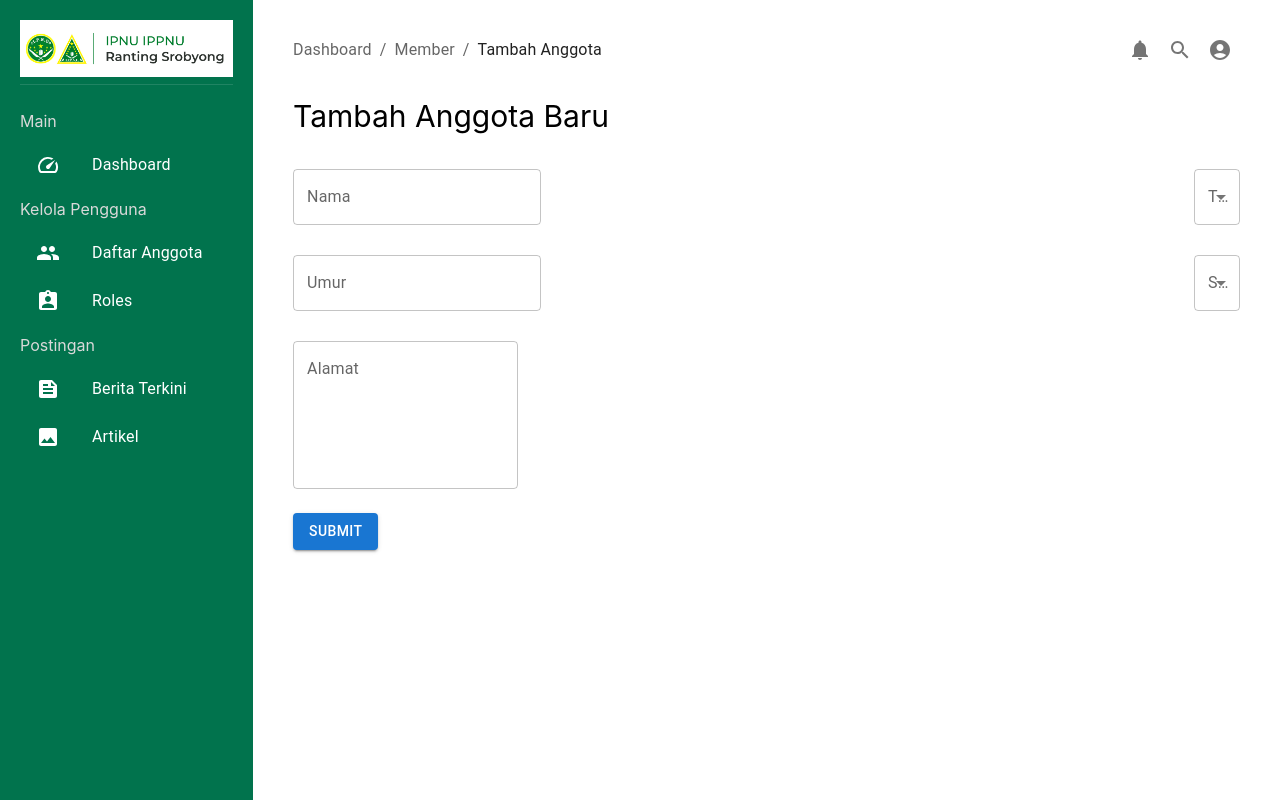
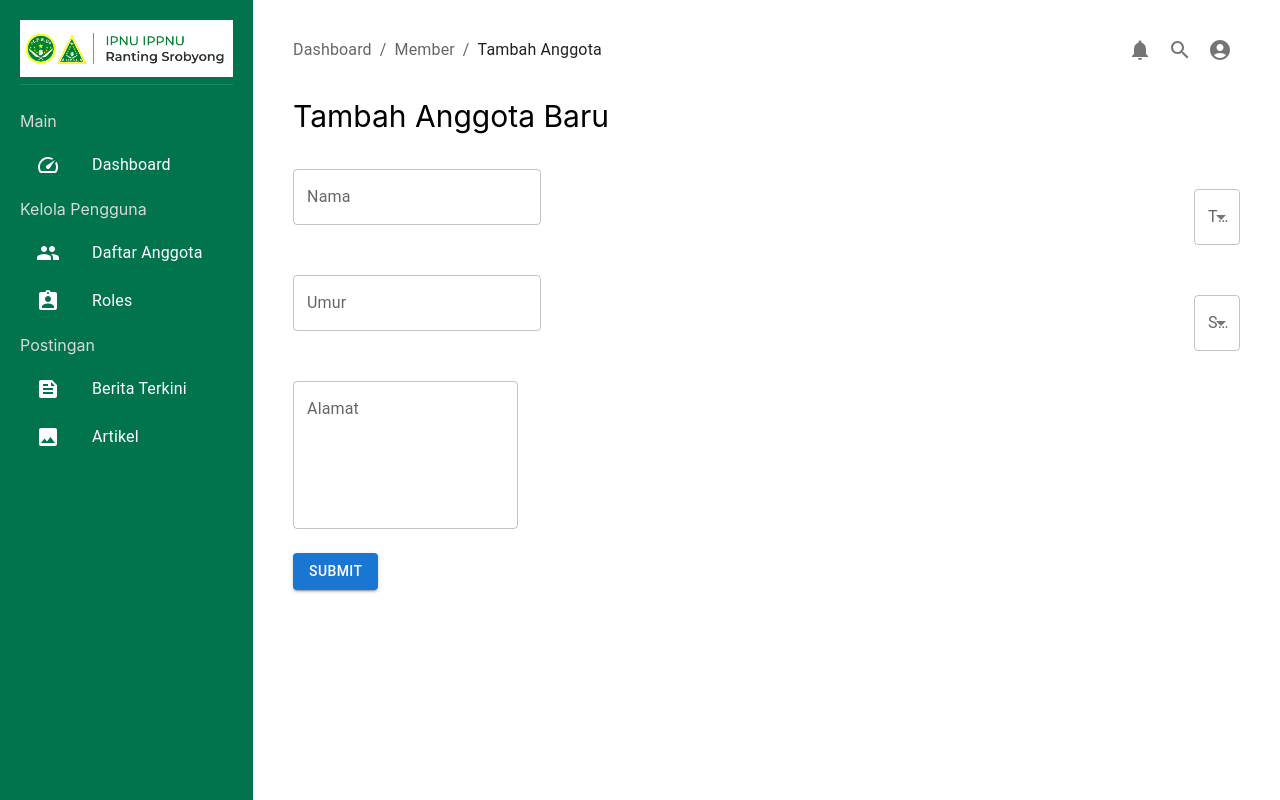
Before and after one commit to satriaherman1/ipnu-admin, a Next.js app: page /member/new in a window 1280 px wide. Built offline with nearby package versions, Linux system fonts and the light colour scheme.

Commit message:
fix tailwind package

```diff
--- a/components/navigation/index.tsx
+++ b/components/navigation/index.tsx
@@ -100,8 +100,8 @@ export default function Navigation() {
       <div>
         {(["left"] as const).map((anchor) => (
           <React.Fragment key={anchor}>
-            <Box sx={{ flexGrow: 1 }}>
-              <AppBar position="fixed" className="bg-[#01734d]">
+            <Box sx={{ flexGrow: 1 }} className="bg-[#01734d]">
+              <AppBar position="fixed">
                 <Toolbar>
                   <IconButton onClick={toggleDrawer(anchor, true)} size="large" edge="start" color="inherit" aria-label="menu" sx={{ mr: 2 }}>
                     <MenuIcon />
--- a/pages/member/new/index.tsx
+++ b/pages/member/new/index.tsx
@@ -70,7 +70,8 @@ const NewMember: NextPage = () => {
               }}
               value={dataMember.name}
             />
-            <FormControl className="lg:min-w-[500px] mt-[20px] md:mt-0">
+            <div className=" mt-[20px]">
+              <FormControl className="lg:min-w-[500px] md:mt-0">
                 <InputLabel id="demo-simple-select-label">Tipe Anggota</InputLabel>
                 <Select
                   variant="outlined"
@@ -89,6 +90,7 @@ const NewMember: NextPage = () => {
                 </Select>
               </FormControl>
             </div>
+          </div>
           <div className="flex flex-col md:flex-row justify-between mt-[30px]">
             <TextField
               label="Umur"
@@ -103,6 +105,7 @@ const NewMember: NextPage = () => {
               }}
               value={dataMember.age}
             />
+            <div className="mt-[20px]">
               <FormControl className="lg:min-w-[500px] mt-[20px] md:mt-0">
                 <InputLabel id="demo-simple-select-label">Status</InputLabel>
                 <Select
@@ -124,6 +127,7 @@ const NewMember: NextPage = () => {
                   <MenuItem value="anggota">Anggota</MenuItem>
                 </Select>
               </FormControl>
+            </div>
           </div>
 
           <div className="flex flex-col md:flex-row mt-[30px]">
```
Lines whose indentation alone changed are shown as unchanged.
